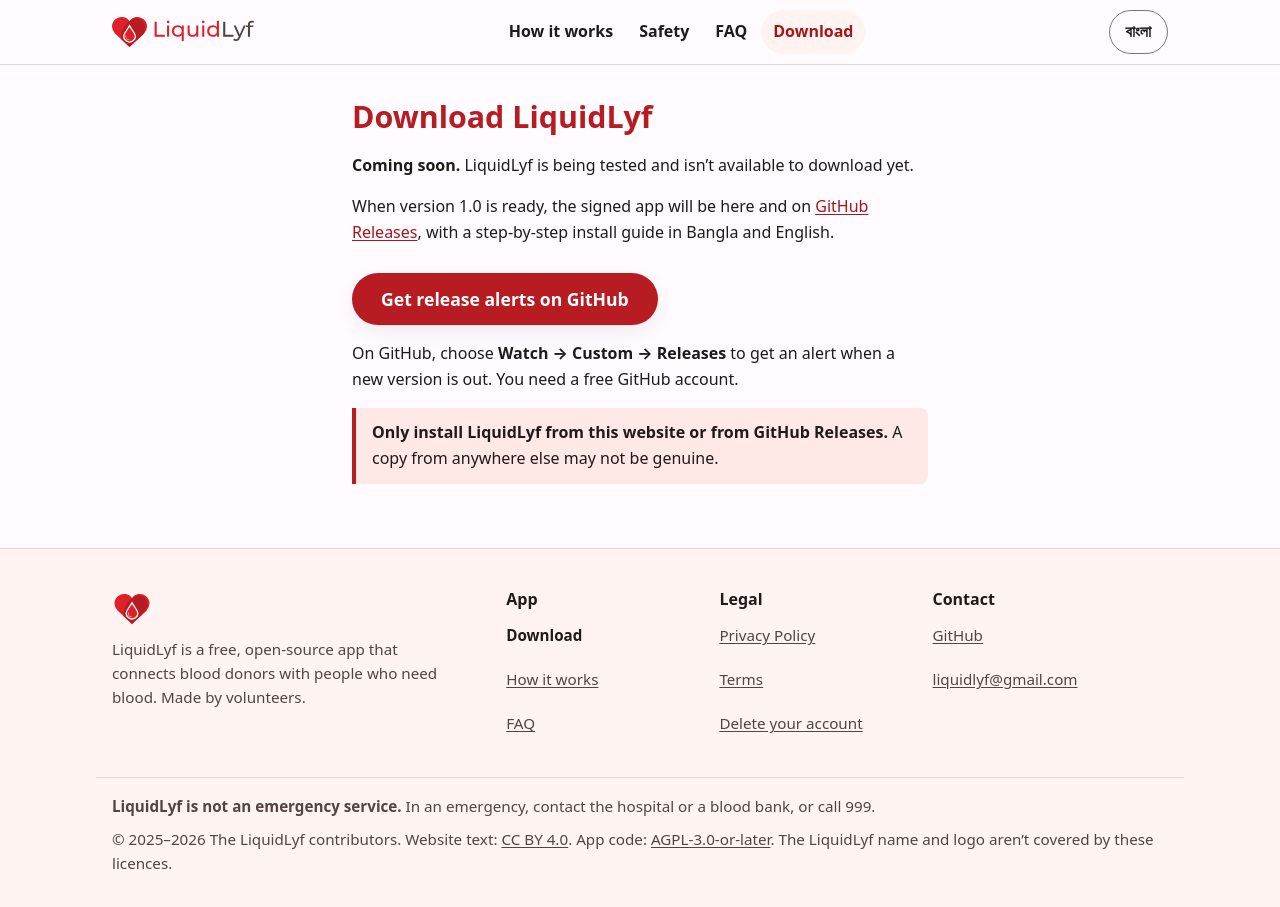
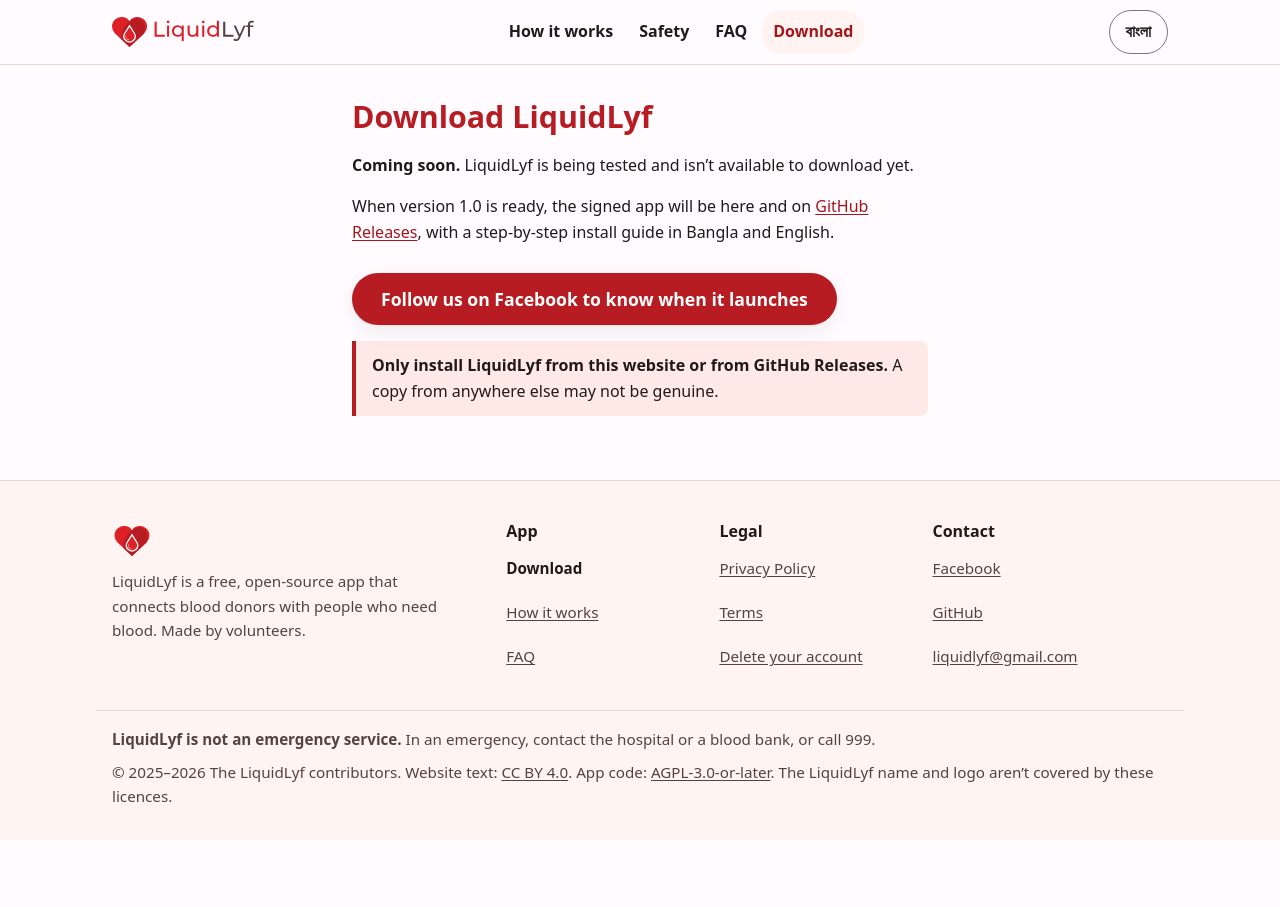
Before and after one commit to liquidlyf/liquidlyf.github.io, a Jekyll site: the page built from download.md, in a window 1280 px wide. Built offline with Jekyll 4.4.1, drawn with Linux system fonts in a browser that asks for light colours; part of the change alters nothing that is shown.

Commit message:
Facebook on: follow buttons and a footer link instead of GitHub's Watch; built from app repo 4f4dd3a
Signed-off-by: AZMINUR RAHMAN <97751681+azminur2856@users.noreply.github.com>

```diff
--- a/_config.yml
+++ b/_config.yml
@@ -9,10 +9,10 @@ lang: en
 # The footer's copyright year is the build's year (site.time), in Bangladesh time.
 timezone: Asia/Dhaka
 
-# false until P confirms that the Facebook page (facebook.com/liquidlyf) answers messages
-# automatically (project-plan/12-social-media.md, item 1). true shows the Facebook link in the footer
-# and "Follow us on Facebook" on the home page instead of GitHub.
-facebook: false
+# true since 16 Nov 2026: the Facebook page (facebook.com/liquidlyf) answers messages automatically
+# (project-plan/12-social-media.md, item 1; the maintainer tested it). true shows the Facebook link in
+# the footer and "Follow us on Facebook" on the home page and /download instead of GitHub's Watch.
+facebook: true
 
 # false until v1.0 is on GitHub Releases: the home page says "Coming soon", and /download is a
 # short "not available yet" page. build_site.py sets it from --released.
```
